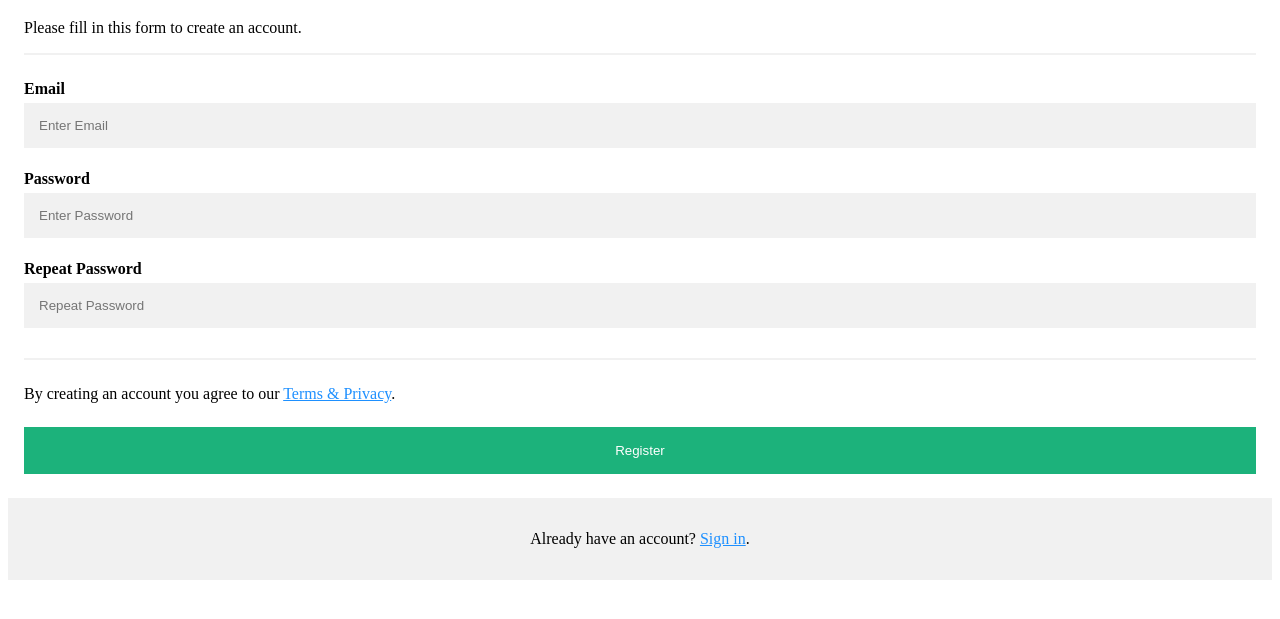
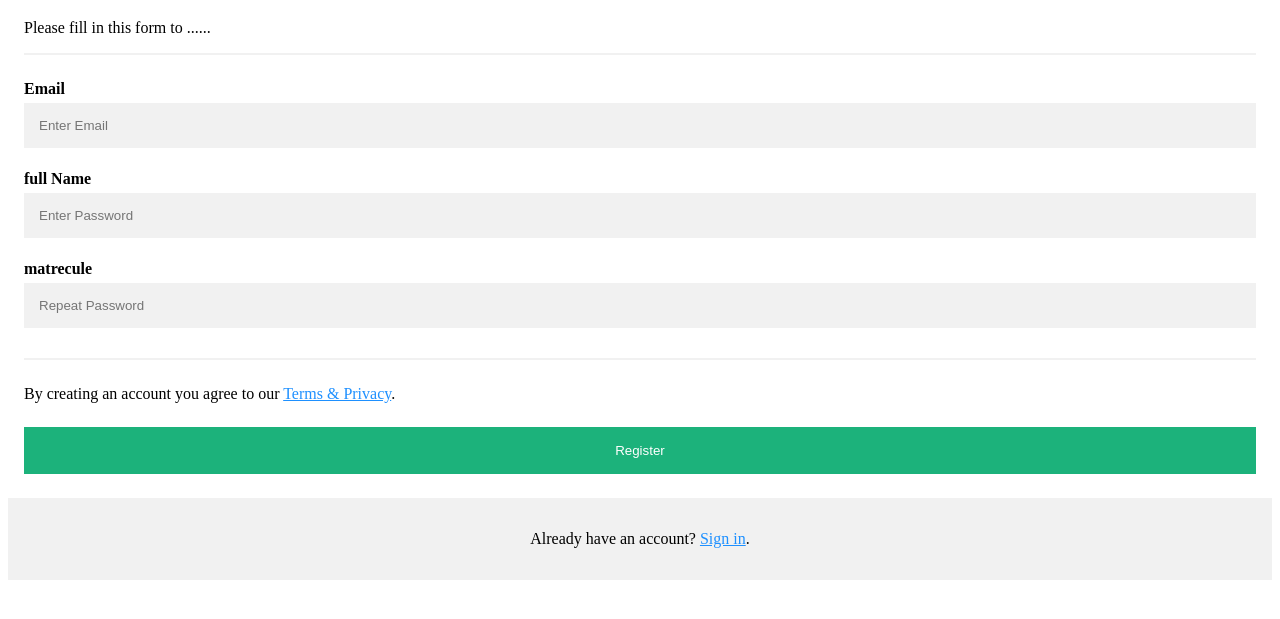
Before and after one commit to amineshx/project-form-insc, a plain HTML site: page index.html in a window 1280 px wide. Shown: the part 85-704 px from the top of the page. Drawn offline with Linux system fonts and the light colour scheme.

Commit message:
Update index.html

```diff
--- a/index.html
+++ b/index.html
@@ -11,16 +11,16 @@
     <form action="https://sheetdb.io/api/v1/x3c626gmkm23u" method="post" id="sheetdb-form">
         <div class="container">
           <h1>Register</h1>
-          <p>Please fill in this form to create an account.</p>
+          <p>Please fill in this form to ......</p>
           <hr>
 
           <label for="email"><b>Email</b></label>
           <input type="text" placeholder="Enter Email" name="data[email]" id="email" required>
 
-          <label for="psw"><b>Password</b></label>
+          <label for="psw"><b>full Name</b></label>
           <input type="password" placeholder="Enter Password" name="data[psw]" id="psw" required>
 
-          <label for="psw-repeat"><b>Repeat Password</b></label>
+          <label for="psw-repeat"><b>matrecule</b></label>
           <input type="password" placeholder="Repeat Password" name="data[psw-repeat]" id="psw-repeat" required>
           <hr>
 
```
